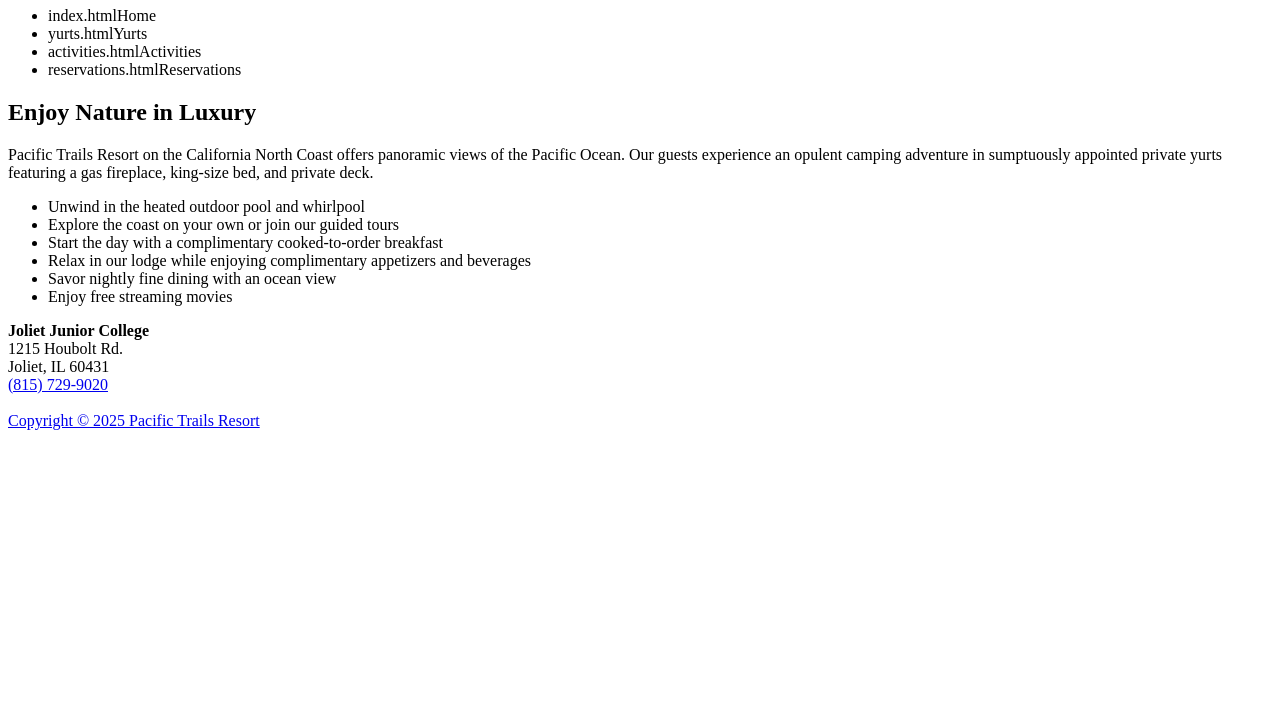
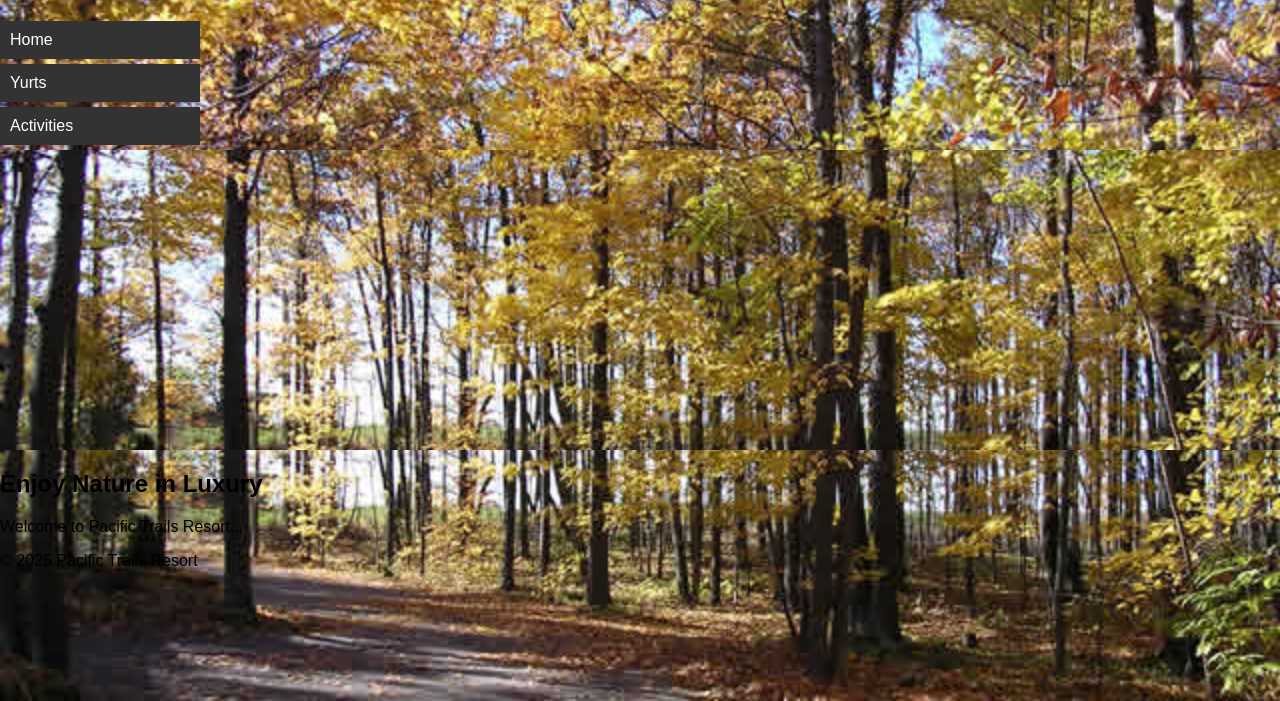
Before and after one commit to Zakia-Elgourde/Elgourde_pacific, a plain HTML site: page index.html in a window 1280 px wide. Shown: the part 99-800 px from the top of the page. Drawn offline with Linux system fonts and the light colour scheme.

Commit message:
Refactor index.html structure and update content

```diff
--- a/index.html
+++ b/index.html
@@ -1,60 +1,31 @@
 <!DOCTYPE html>
 <html lang="en">
 <head>
-  <meta charset="utf-8">
-  <meta name="viewport" content="width=device-width, initial-scale=1.0">
-  <title>Dr. Dowdell | Pacific Trails Resort</title>
-  pacific.css
+    <meta charset="UTF-8">
+    <link rel="stylesheet" href="pacific.css">
+    <title>Pacific Trails Resort</title>
 </head>
 <body>
-
 <header>
-    <h1>index.htmlPacific Trails Resort</a></h1>
+    <h1><a href="index.html">Pacific Trails Resort</a></h1>
 </header>
 
 <nav>
     <ul>
-      <li>index.htmlHome</a></li>
-      <li>yurts.htmlYurts</a></li>
-      <li>activities.htmlActivities</a></li>
-      <li>reservations.htmlReservations</a></li>
+        <li><a href="index.html">Home</a></li>
+        <li><a href="yurts.html">Yurts</a></li>
+        <li><a href="activities.html">Activities</a></li>
     </ul>
 </nav>
 
-  <div id="wrapper">
-    <div id="homehero"></div>
-
 <main>
+    <img src="images/fall.jpg" alt="Scenic View" class="hero">
     <h2>Enjoy Nature in Luxury</h2>
-      <p>
-        <span class="resort">Pacific Trails Resort</span> on the California North Coast offers panoramic views of the Pacific Ocean.
-        Our guests experience an opulent camping adventure in sumptuously appointed private yurts
-        featuring a gas fireplace, king-size bed, and private deck.
-      </p>
-
-      <ul>
-        <li>Unwind in the heated outdoor pool and whirlpool</li>
-        <li>Explore the coast on your own or join our guided tours</li>
-        <li>Start the day with a complimentary cooked-to-order breakfast</li>
-        <li>Relax in our lodge while enjoying complimentary appetizers and beverages</li>
-        <li>Savor nightly fine dining with an ocean view</li>
-        <li class="special">Enjoy free streaming movies</li> <!-- New item added -->
-      </ul>
-
-      <div>
-        <b><span class="resort">Joliet Junior College</span></b><br>
-        1215 Houbolt Rd.<br>
-        Joliet, IL 60431<br>
-        <a id="mobile" href="tel:-9020</a>
-        <span id="desktop">(815) 729-9020</span><br><br>
-      </div>
+    <p>Welcome to Pacific Trails Resort...</p>
 </main>
 
 <footer>
-      Copyright &copy; 2025 Pacific Trails Resort<br>
-      <a href="mailto:lisadowdell@jjc.edulisa.english-dowdell@jjc.edu</a>
+    <p>&copy; 2025 Pacific Trails Resort</p>
 </footer>
-  </div>
-
 </body>
 </html>
```
Lines whose indentation alone changed are shown as unchanged.
